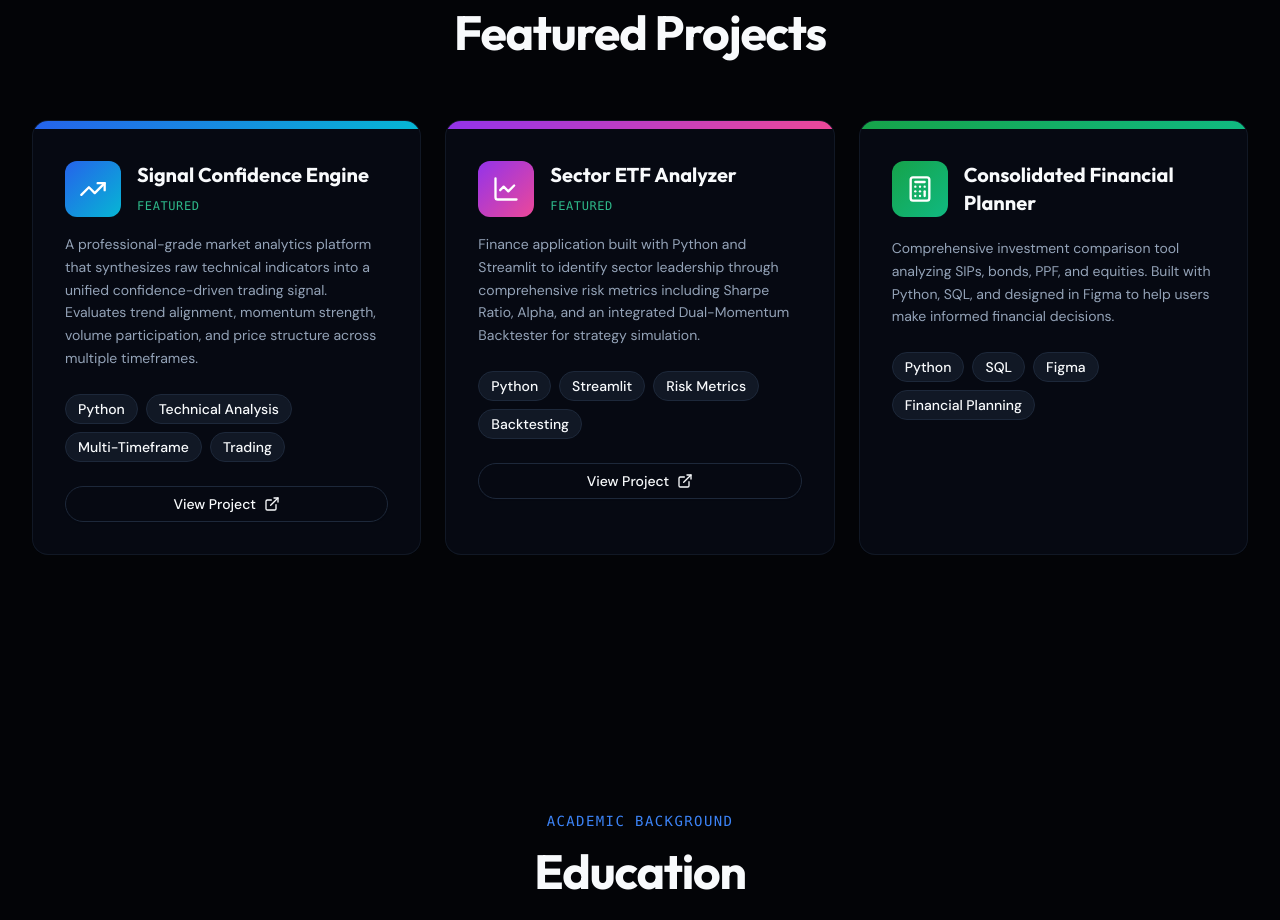
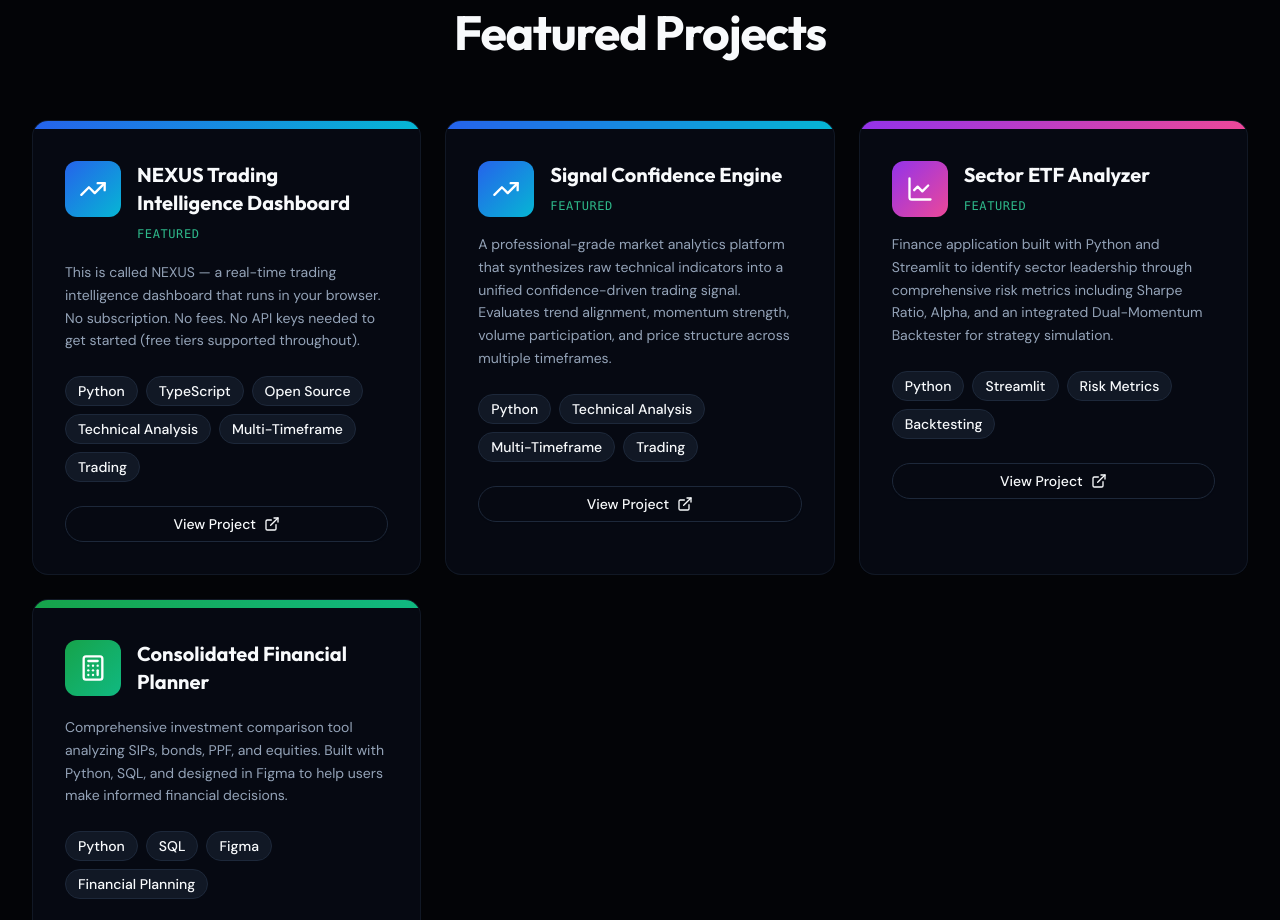
Before and after one commit to UJJAWAL-01/ujjawal-portfolio, a React (Vite) app: page / in a window 1280 px wide. Shown: the part 1700-2620 px from the top of the page. Built offline with nearby package versions, Linux system fonts and the light colour scheme.

Commit message:
project added

```diff
--- a/src/components/ProjectsSection.jsx
+++ b/src/components/ProjectsSection.jsx
@@ -4,6 +4,15 @@ import { ExternalLink, TrendingUp, LineChart, Calculator } from 'lucide-react';
 import { Button } from './ui/button';
 
 const projects = [
+  {
+    title: 'NEXUS Trading Intelligence Dashboard',
+    description: 'This is called NEXUS — a real-time trading intelligence dashboard that runs in your browser. No subscription. No fees. No API keys needed to get started (free tiers supported throughout).',
+    icon: TrendingUp,
+    link: 'https://nexus-trading-nine.vercel.app/',
+    tags: ['Python','TypeScript','Open Source', 'Technical Analysis', 'Multi-Timeframe', 'Trading'],
+    featured: true,
+    gradient: 'from-blue-600 to-cyan-500',
+  },
   {
     title: 'Signal Confidence Engine',
     description: 'A professional-grade market analytics platform that synthesizes raw technical indicators into a unified confidence-driven trading signal. Evaluates trend alignment, momentum strength, volume participation, and price structure across multiple timeframes.',
```
Also changed, not shown: src/assets/NSX.png (added).
